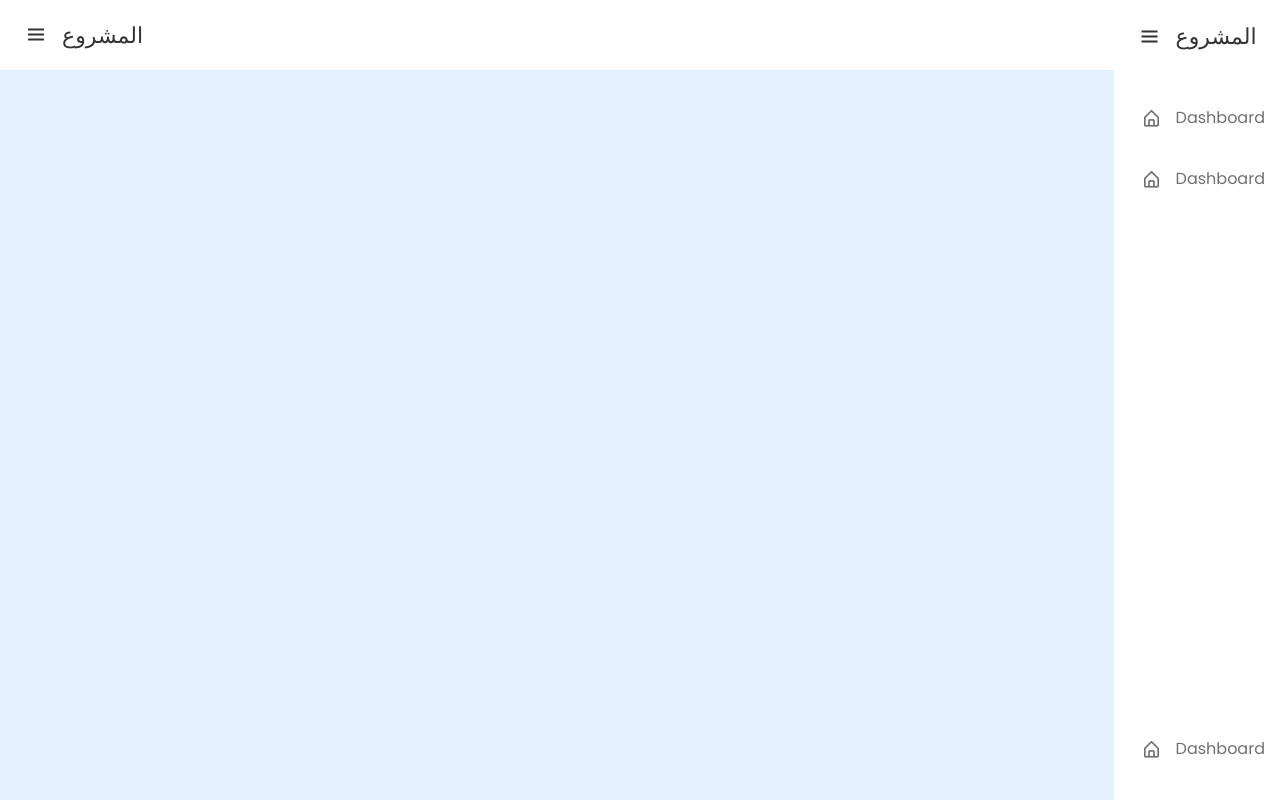
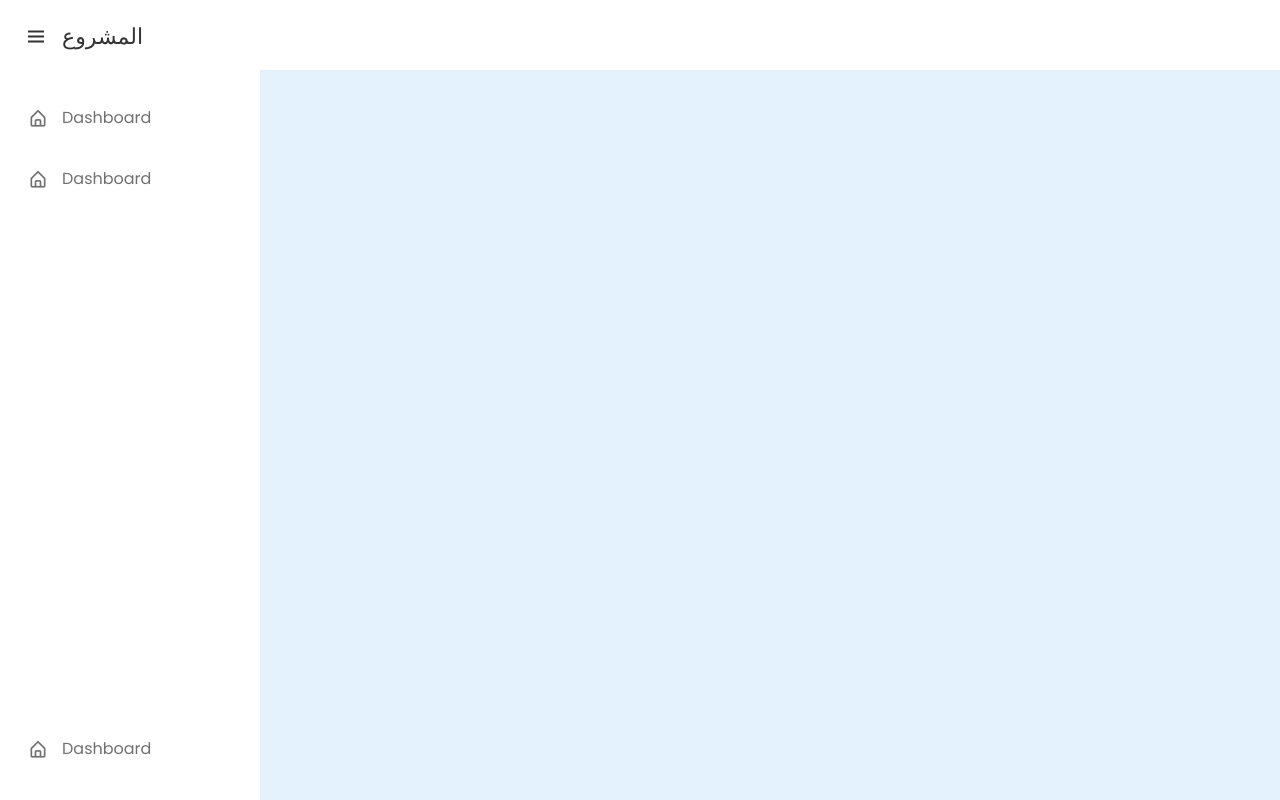
Before and after one commit to csGashGari/MyPage, a plain HTML site: page index.html in a window 1280 px wide. Both pictures are taken after a click on the icon 36 px from the left and 35 px from the top of the page. Drawn offline with nearby package versions, Linux system fonts and the light colour scheme.

Commit message:
Update SideBar.css

```diff
--- a/SideBar.css
+++ b/SideBar.css
@@ -50,7 +50,7 @@
     transition: all 0.4s ease;
   }
   nav.open .sidebar {
-    left: 87%;/*Open SideBar From Right to left*/
+    left: 0;/*Open SideBar From Right to left*/
   }
   .sidebar .sidebar-content{
     display: flex;
```
